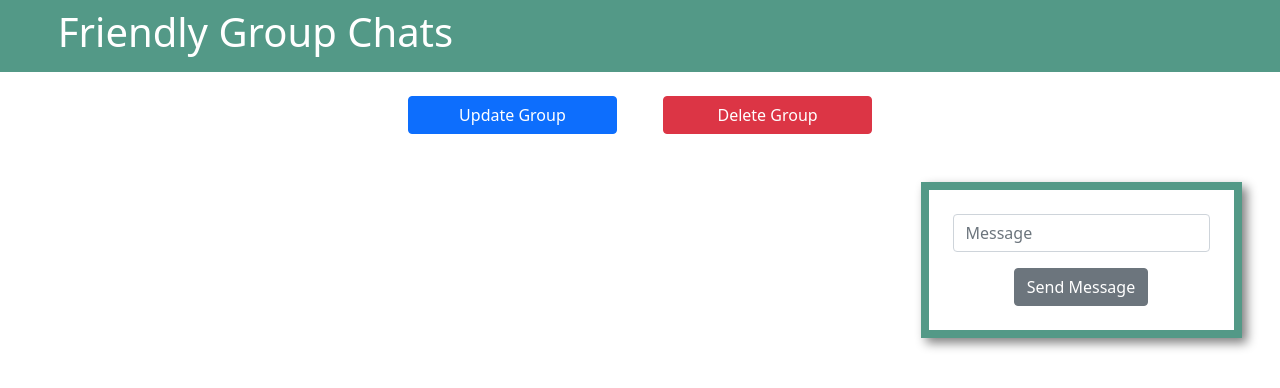
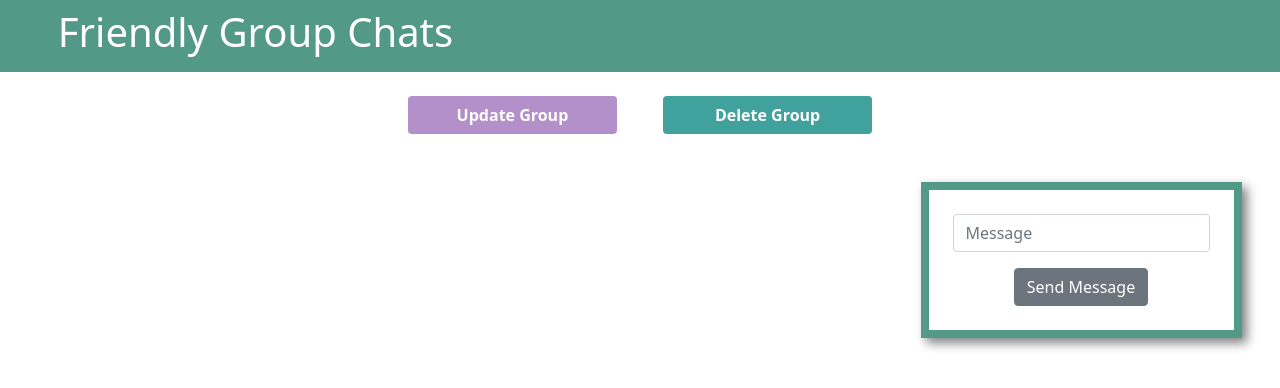
Before and after one commit to SowmyaNagayya/friendly-group-chats, a React (Create React App) app in the folder client/: page /group/1 in a window 1280 px wide. Shown: the top 388 px of the page. Built offline with nearby package versions, Linux system fonts and the light colour scheme; no server answers.

Commit message:
button color changes

```diff
--- a/client/src/components/pages/Dashboard.js
+++ b/client/src/components/pages/Dashboard.js
@@ -71,7 +71,7 @@ export default function Dashboard(props) {
         <>
             <div className="row">
                 <div className="p-4 d-flex justify-content-center">
-                    <button type="button" class="btn btn-primary" onClick={createGroupclick}>Create New Group</button>
+                    <button type="button" class="btn" onClick={createGroupclick} style={{backgroundColor: "#b490ca", color: "white", fontWeight: "bold"}}>Create New Group</button>
                 </div>
                 <div className="row">
                     <div className="d-flex justify-content-center p-4">
--- a/client/src/components/pages/Groupchat.js
+++ b/client/src/components/pages/Groupchat.js
@@ -113,11 +113,11 @@ export default function Groupchat(props) {
         <>
         <div className="row">
             <div className="p-4 d-flex justify-content-center">
-                <button type="button" className="btn btn-primary col-2" onClick={UpdateGroupClick}>Update Group</button>
+                <button type="button" className="btn col-2" onClick={UpdateGroupClick} style={{backgroundColor: "#b490ca", color: "white", fontWeight: "bold"}}>Update Group</button>
                 &nbsp;&nbsp;&nbsp;
                 &nbsp;&nbsp;&nbsp;
                 &nbsp;&nbsp;&nbsp;
-                <button type="button" className="btn btn-danger col-2" onClick={deleteGroupClick}>Delete Group</button>
+                <button type="button" className="btn col-2" onClick={deleteGroupClick}  style={{backgroundColor: "#41a19c", color: "white", fontWeight: "bold"}}>Delete Group</button>
             </div>
         </div>
             <div>
```
